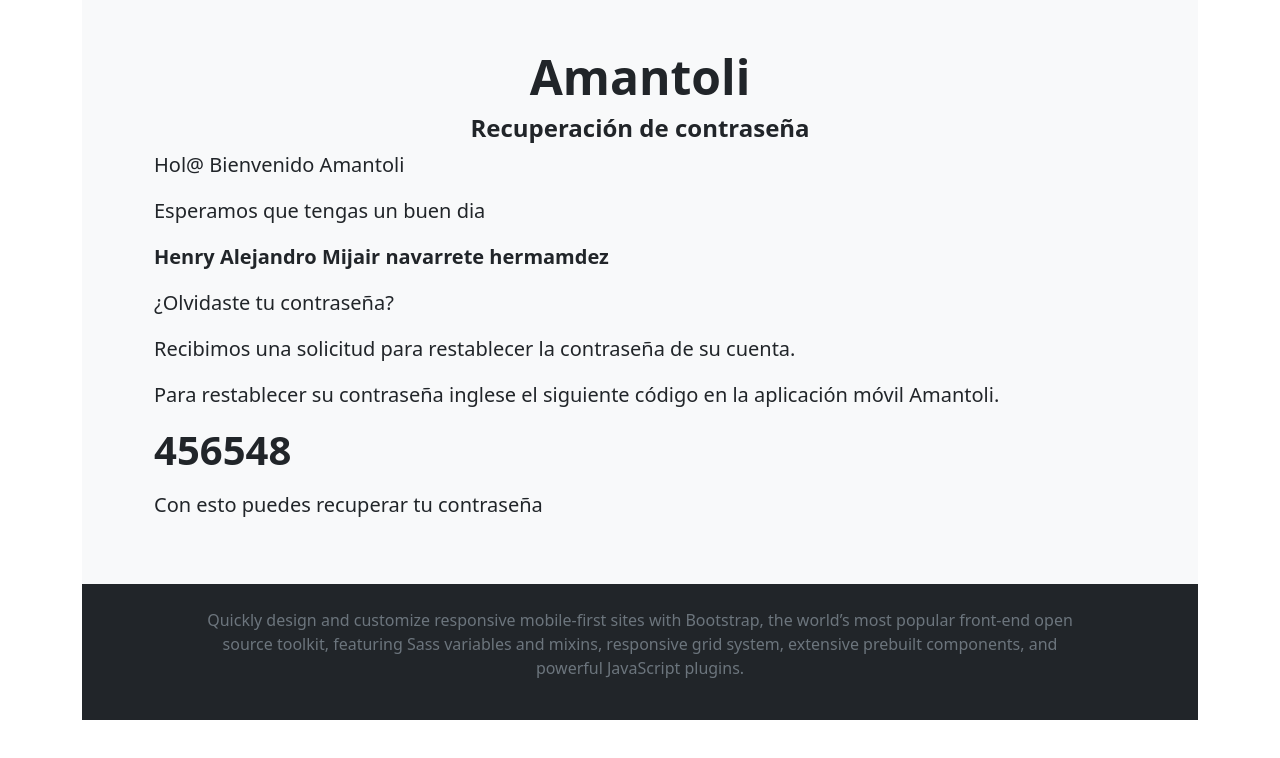
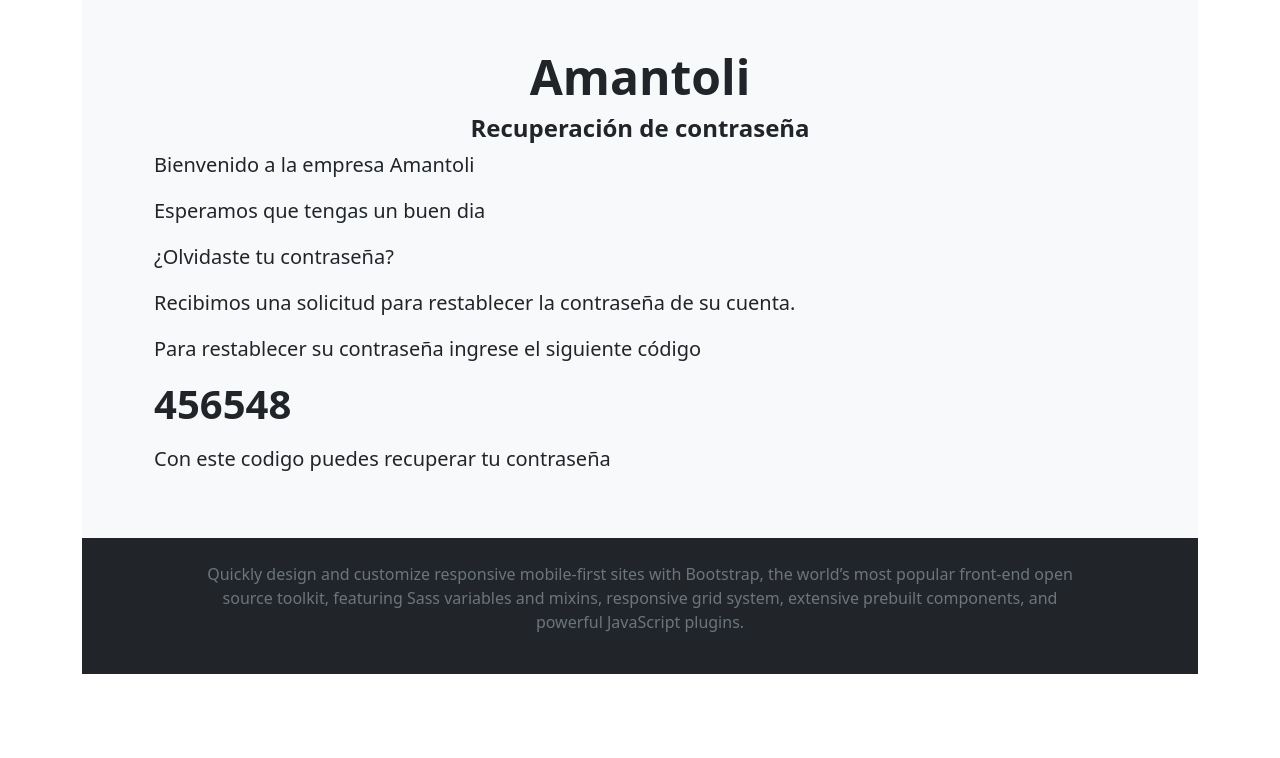
Before and after one commit to henryxhdezcruz/servidor_nodejs_email_amantoli, a website: page reset_password.html in a window 1280 px wide. Drawn offline with nearby package versions, Linux system fonts and the light colour scheme.

Commit message:
Update reset_password.html

```diff
--- a/reset_password.html
+++ b/reset_password.html
@@ -17,14 +17,13 @@
           <h4 class="fw-bold text-center">Recuperación de contraseña</h4>
 
           <div class="container ps-5">
-            <p class="lead">Hol@ Bienvenido Amantoli</p>
+            <p class="lead">Bienvenido a la empresa Amantoli</p>
             <p class="lead">Esperamos que tengas un buen dia</p>
-            <p class="fw-bold lead">Henry Alejandro Mijair navarrete hermamdez  </p>
             <p class="lead">¿Olvidaste tu contraseña?</p>
             <p class="lead">Recibimos una solicitud para restablecer la contraseña de su cuenta.</p>
-            <p class="lead">Para restablecer su contraseña inglese el siguiente código en la aplicación móvil Amantoli.</p>
+            <p class="lead">Para restablecer su contraseña ingrese el siguiente código</p>
             <p class="display-6 lead fw-bold">456548</p>
-            <p class="lead">Con esto puedes recuperar tu contraseña</p>
+            <p class="lead">Con este codigo puedes recuperar tu contraseña</p>
           </div>
         </div>
 
```
